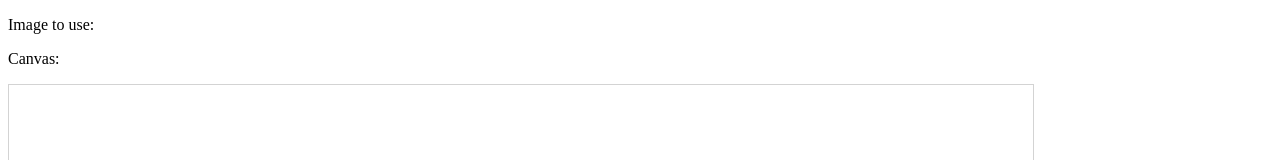
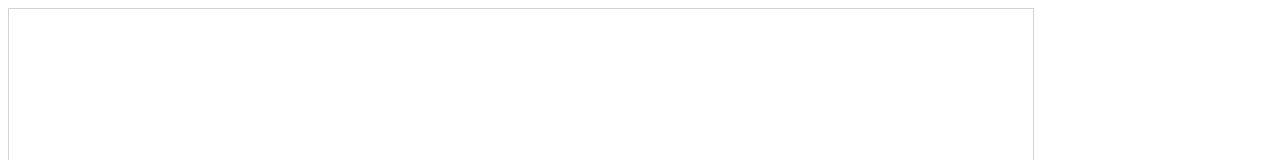
Before and after one commit to tdengs/Space-Game, a website: page index.html in a window 1280 px wide. Shown: the top 160 px of the page. Drawn offline with Linux system fonts and the light colour scheme.

Commit message:
Removed wording displayed in page

```diff
--- a/index.html
+++ b/index.html
@@ -7,9 +7,6 @@
 </head>
 
 <body>
-
-    <p>Image to use:</p>
-    <p>Canvas:</p>
 
     <canvas id="myCanvas" width="1024" height="768" style="border:1px solid #d3d3d3;">
         Your browser does not support the HTML5 canvas tag.</canvas>
```
